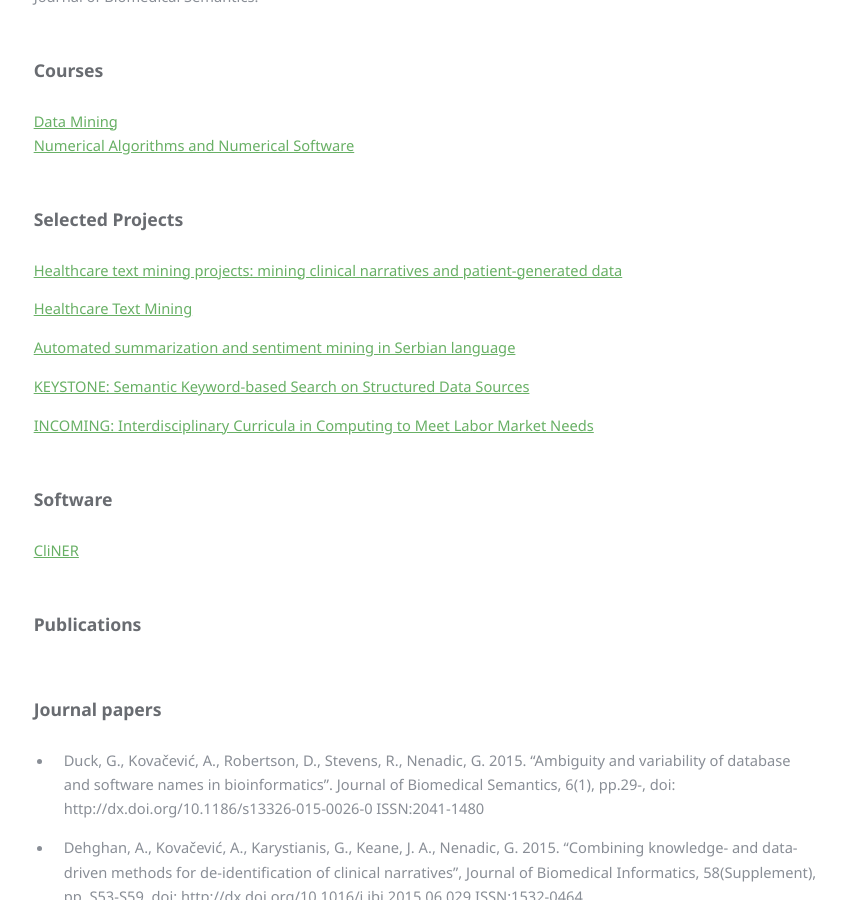
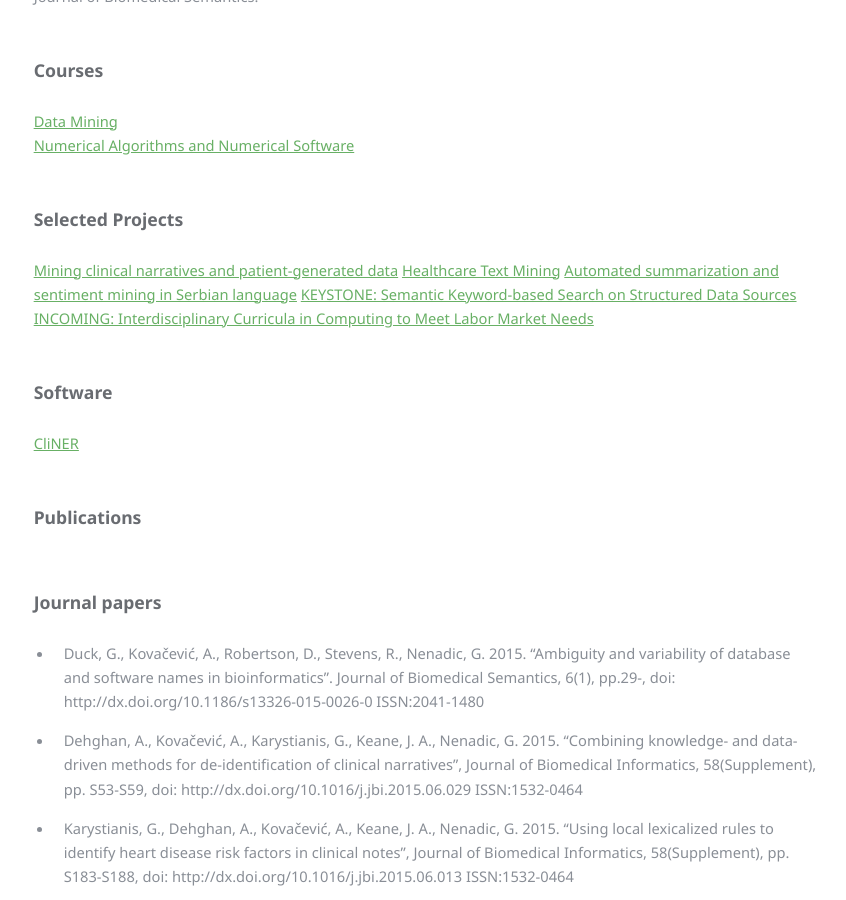
Before and after one commit to unsftn/informatika, a Jekyll site: the page built from _faculty/AleksandarKovacevic.md, in a window 1280 px wide and 900 px high, scrolled down 684 px. Shown: the whole window, without its empty margins (423-1269 px from the left). Built offline with Jekyll 4.4.1, drawn with Linux system fonts in a browser that asks for light colours.

Commit message:
Update AleksandarKovacevic.md

```diff
--- a/_faculty/AleksandarKovacevic.md
+++ b/_faculty/AleksandarKovacevic.md
@@ -30,14 +30,10 @@ He published over 30 papers and participated in more than 15 projects. Aleksanda
 [Numerical Algorithms and Numerical Software]({{"/NANSI" | prepend: site.baseurl}})
 
 ### Selected Projects
-[Healthcare text mining projects: mining clinical narratives and patient-generated data](http://gnteam.cs.manchester.ac.uk/project/healthcare-text-mining-projects/)
-
+[Mining clinical narratives and patient-generated data](http://gnteam.cs.manchester.ac.uk/project/healthcare-text-mining-projects/)
 [Healthcare Text Mining]({{"/projects/#HTM" | prepend: site.baseurl}})
-
 [Automated summarization and sentiment mining in Serbian language]({{"/projects/#ASSMSL" | prepend: site.baseurl}})
-
 [KEYSTONE: Semantic Keyword-based Search on Structured Data Sources]({{"/projects/#KEYSTONE" | prepend: site.baseurl}})
-
 [INCOMING: Interdisciplinary Curricula in Computing to Meet Labor Market Needs]({{"/projects/#INCOMING" | prepend: site.baseurl}})
 
 ### Software
```
